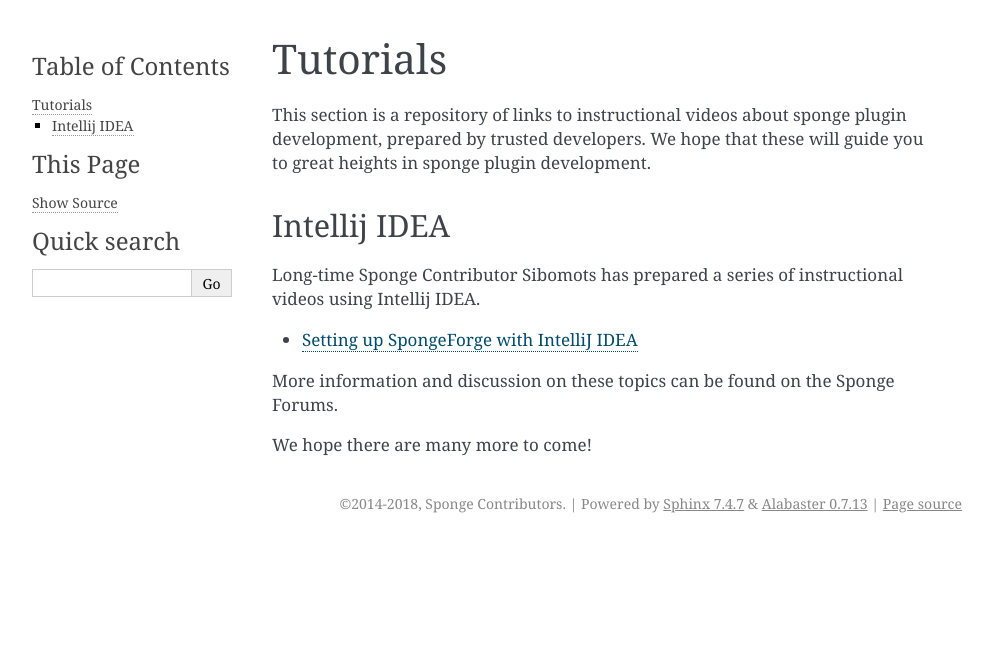
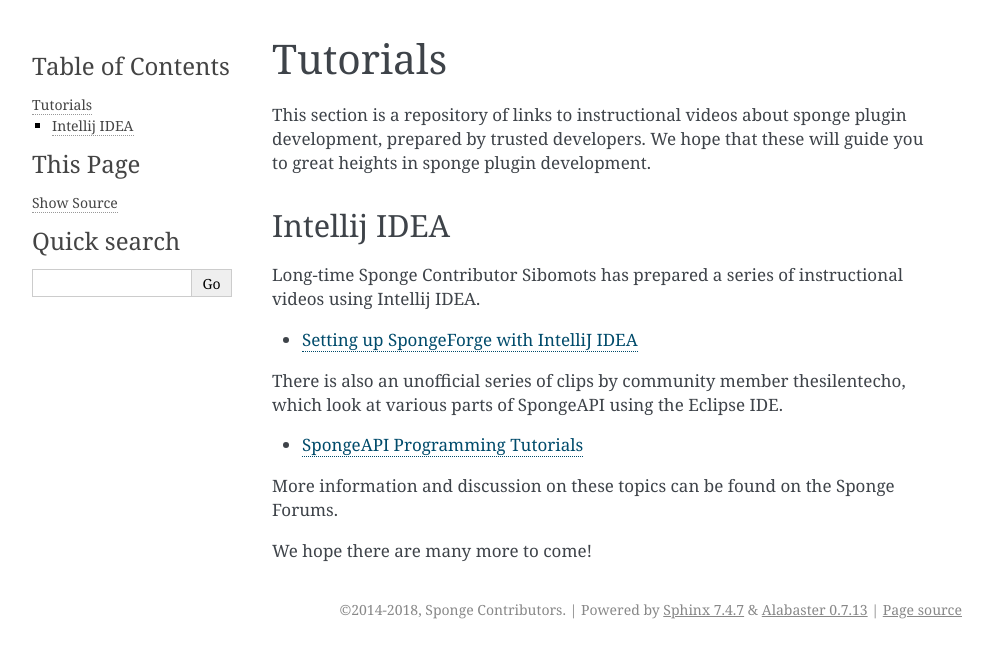
Before and after one commit to SpongePowered/SpongeDocs, a Sphinx documentation site: the page built from source/plugin/tutorials.rst, in a window 1280 px wide. Shown: the top 658 px of the page, without its empty margins (148-1141 px from the left). Built offline with Sphinx 7.4.7, drawn with Linux system fonts in a browser that asks for light colours; pages that are not in the unit, such as notebooks, are missing from menus.

Commit message:
Add Echo tutorials link (#789)
* Add Echo tutorials link

* Officially unofficial

```diff
--- a/source/plugin/tutorials.rst
+++ b/source/plugin/tutorials.rst
@@ -13,6 +13,11 @@
 
 * `Setting up SpongeForge with IntelliJ IDEA <https://www.youtube.com/playlist?list=PLGqUurDwlOGfmRM_UkAVR0xrvIi9B6BQN>`__
 
+There is also an unofficial series of clips by community member thesilentecho, which look at various parts of SpongeAPI
+using the Eclipse IDE.
+
+* `SpongeAPI Programming Tutorials <https://www.youtube.com/playlist?list=PLCQMHVCb0BsnyMryIIbNimE0NaAxDGwHP>`__
+
 More information and discussion on these topics can be found on the Sponge Forums.
 
 
```
